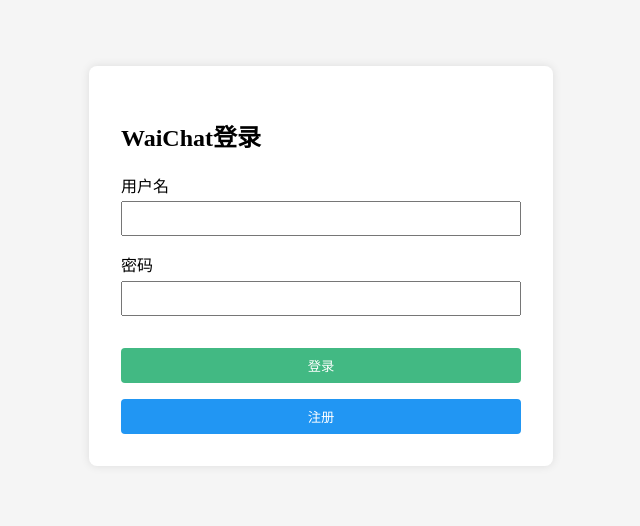
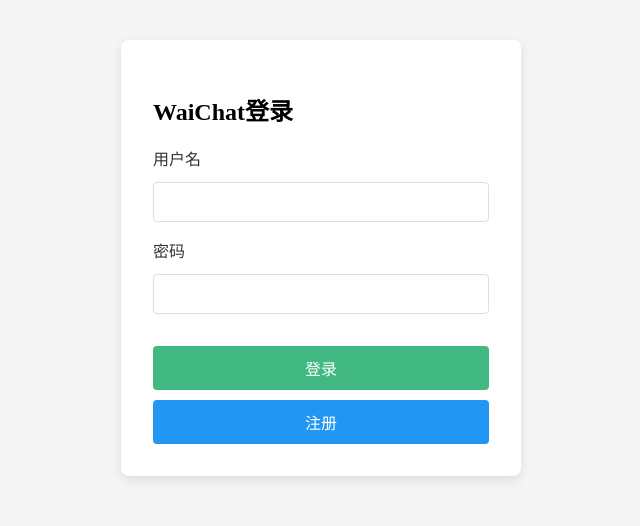
Before and after one commit to Caaati/WaiChat-vue, a Vue app: page /login in a window 1280 px wide. Shown: the part 142-668 px from the top of the page, without its empty margins (319-959 px from the left). Built offline with nearby package versions, Linux system fonts and the light colour scheme.

Commit message:
v1.1.4.1 手机端适配优化

```diff
--- a/index.html
+++ b/index.html
@@ -4,7 +4,7 @@
     <meta charset="UTF-8">
     <link rel="icon" href="/favicon.ico">
     <meta name="viewport" content="width=device-width, initial-scale=1.0">
-    <title>Vite App</title>
+    <title>WaiChat</title>
   </head>
   <body>
     <div id="app"></div>
--- a/src/views/Login.vue
+++ b/src/views/Login.vue
@@ -64,47 +64,75 @@ export default {
 
 <style scoped>
 .login-container {
+  /* 核心：强制占满屏幕，禁止滚动 */
+  height: 100vh;
+  width: 100vw;
+  overflow: hidden;
   display: flex;
   justify-content: center;
   align-items: center;
-  height: 100vh;
   background-color: #f5f5f5;
-  padding: 0 1rem; /* 防止在极小屏幕紧贴边缘 */
+  /* 防止手机浏览器地址栏导致的抖动 */
+  position: fixed;
+  top: 0;
+  left: 0;
 }
 
 .login-box {
   background: white;
   padding: 2rem;
   border-radius: 8px;
-  box-shadow: 0 0 10px rgba(0,0,0,0.1);
-  /* 修改宽度为响应式 */
-  width: 100%;
+  box-shadow: 0 4px 12px rgba(0,0,0,0.1);
+  width: 90%;
   max-width: 400px;
+  box-sizing: border-box;
 }
 
 .form-group {
   margin-bottom: 1rem;
 }
 
+label {
+  display: block;
+  margin-bottom: 0.5rem;
+  color: #333;
+  font-weight: 500;
+}
+
 input {
   width: 100%;
-  padding: 0.5rem;
-  margin-top: 0.3rem;
-  box-sizing: border-box; /* 确保padding不撑大宽度 */
+  padding: 10px;
+  margin-top: 4px;
+  border: 1px solid #ddd;
+  border-radius: 4px;
+  box-sizing: border-box; /* 确保 padding 不撑大宽度 */
+  font-size: 16px; /* 防止 iOS 输入框自动放大 */
+  outline: none;
+}
+
+input:focus {
+  border-color: #42b983;
 }
 
 .login-btn, .register-btn {
   width: 100%;
-  padding: 0.5rem;
+  padding: 10px;
   margin-top: 1rem;
   background: #42b983;
   color: white;
   border: none;
   border-radius: 4px;
   cursor: pointer;
+  font-size: 16px;
+  font-weight: 500;
 }
 
 .register-btn {
   background: #2196f3;
+  margin-top: 10px;
+}
+
+.login-btn:active, .register-btn:active {
+  opacity: 0.9;
 }
 </style>
--- a/src/views/Register.vue
+++ b/src/views/Register.vue
@@ -50,7 +50,7 @@ export default {
         });
         if (res.data.code === CODES.SUCCESS) {
           alert('注册成功！请登录');
-          this.$router.push('/login');
+          this.$router.push('/login')
         } else {
           alert('注册失败：' + res.data.msg);
         }
@@ -65,22 +65,36 @@ export default {
 
 <style scoped>
 .register-container {
+  /* 核心：强制占满屏幕，禁止滚动 */
+  height: 100vh;
+  width: 100vw;
+  overflow: hidden;
+
   display: flex;
   justify-content: center;
   align-items: center;
-  height: 100vh;
   background-color: #f5f5f5;
-  padding: 0 1rem;
+
+  /* 固定定位确保稳固 */
+  position: fixed;
+  top: 0;
+  left: 0;
 }
 
 .register-box {
   background: white;
   padding: 2rem;
   border-radius: 8px;
-  box-shadow: 0 0 10px rgba(0,0,0,0.1);
-  /* 修改宽度为响应式 */
-  width: 100%;
+  box-shadow: 0 4px 12px rgba(0,0,0,0.1);
+
+  /* 响应式宽度适配 */
+  width: 90%;
   max-width: 360px;
+  box-sizing: border-box;
+
+  /* 如果手机横屏高度不足，允许盒子内部轻微滚动，但不影响整体页面 */
+  max-height: 90vh;
+  overflow-y: auto;
 }
 
 .form-group {
@@ -90,40 +104,51 @@ export default {
 label {
   display: block;
   margin-bottom: 0.3rem;
+  color: #333;
+  font-weight: 500;
 }
 
 input {
   width: 100%;
-  padding: 0.5rem;
+  padding: 10px;
   border: 1px solid #ddd;
   border-radius: 4px;
   box-sizing: border-box;
+  font-size: 16px;
+  outline: none;
+}
+
+input:focus {
+  border-color: #42b983;
 }
 
 .register-btn {
   width: 100%;
-  padding: 0.7rem;
+  padding: 10px;
   margin-top: 1rem;
   background: #42b983;
   color: white;
   border: none;
   border-radius: 4px;
   cursor: pointer;
-  font-size: 1rem;
+  font-size: 16px;
+  font-weight: 500;
 }
 
-.register-btn:hover {
-  background: #36a47e;
+.register-btn:active {
+  background-color: #36a47e;
 }
 
 .login-link {
   margin-top: 1rem;
   text-align: center;
-  font-size: 0.9rem;
+  font-size: 14px;
+  color: #666;
 }
 
 .login-link a {
   color: #2196f3;
   text-decoration: none;
+  font-weight: 500;
 }
 </style>
```
